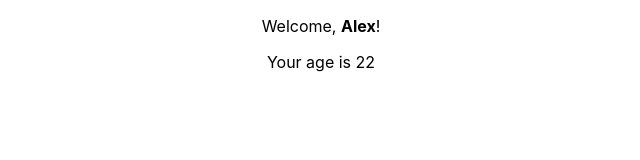
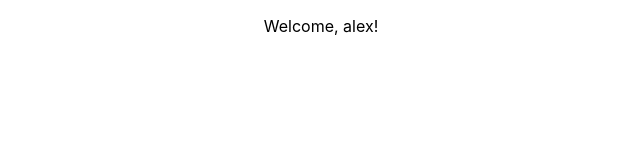
Before and after one commit to AlexGiaffreda/Esercizi-React, a React (Create React App) app in the folder my-app/: page / in a window 1280 px wide. Shown: the top 160 px of the page, without its empty margins (319-959 px from the left). Built offline with nearby package versions, Linux system fonts and the light colour scheme.

Commit message:
conditionalrendering 4

```diff
--- a/my-app/src/App.js
+++ b/my-app/src/App.js
@@ -4,7 +4,7 @@
 export default function App() {
   return (
     <div className="App">
-     <Welcome name={<strong>Alex</strong>} age="22"/>
+     <Welcome name='alex' age="22"/>
 
     </div>
   );
--- a/my-app/src/Welcome.js
+++ b/my-app/src/Welcome.js
@@ -6,7 +6,7 @@
         return (
             <div>
                 <p>Welcome, {this.props.name}!</p>
-                {this.props.age >18 && this.props.age<65 && <Age age={this.props.age}/>}
+                {(this.props.age >18 && this.props.age <65) && this.props.name === 'John' && <Age age={this.props.age}/>}
         </div>
         )
     }
```
